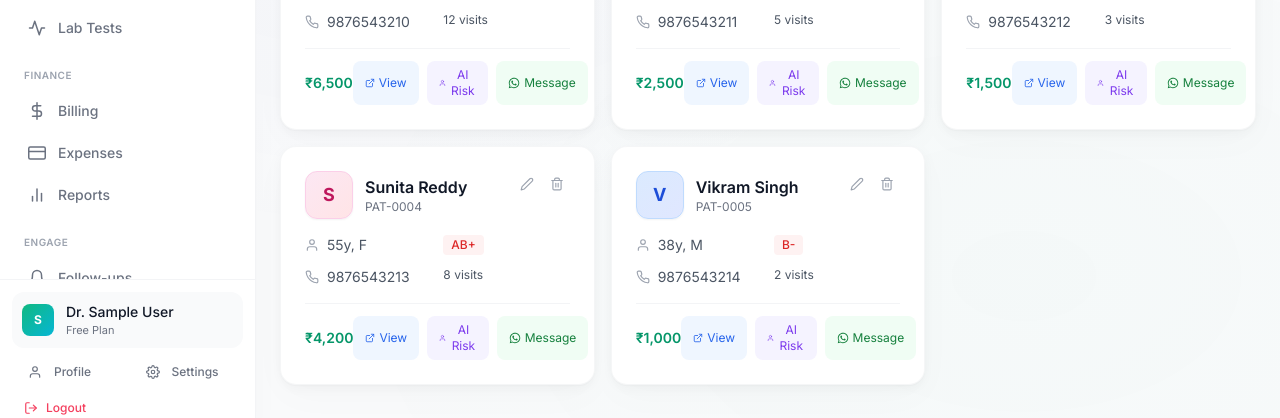
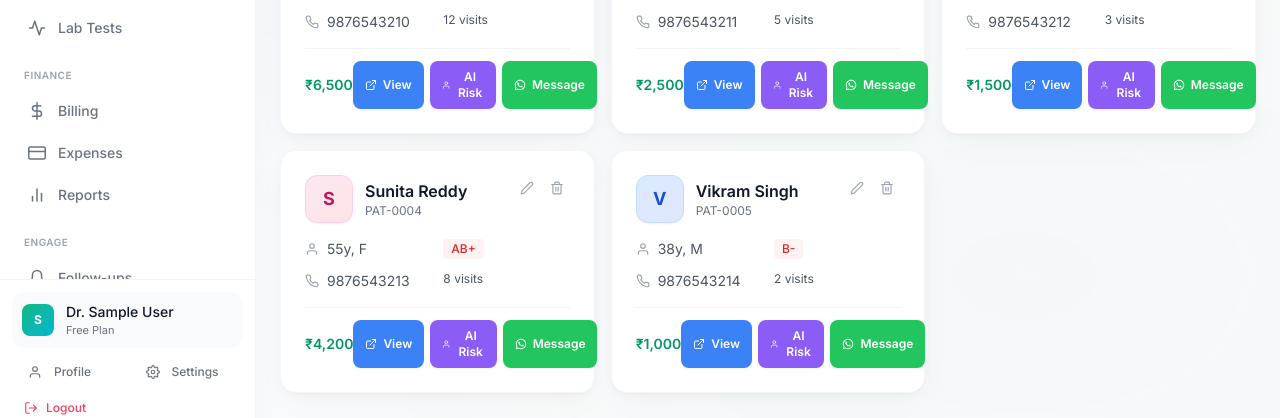
Before and after one commit to aadvikeashan30-ctrl/medicalapplication, a React (Vite) app in the folder web/: page /patients in a window 1280 px wide. Shown: the part 364-782 px from the top of the page. Built offline with nearby package versions, Linux system fonts and the light colour scheme; no server answers; sample sign-in values are in the browser's storage.

Commit message:
fix: View/AI Risk/Message are solid colored clickable buttons now

```diff
--- a/web/src/pages/Patients.jsx
+++ b/web/src/pages/Patients.jsx
@@ -270,28 +270,28 @@ export default function Patients() {
                 <span className="text-sm font-semibold text-emerald-600">
                   ₹{Number(p.totalBilled || 0).toLocaleString('en-IN')}
                 </span>
-                <div className="flex gap-2">
+                <div className="flex gap-1.5">
                   <Link
                     to={`/patients/${p._id}`}
-                    className="text-xs bg-blue-50 text-blue-600 px-3 py-1.5 rounded-lg hover:bg-blue-100 flex items-center gap-1"
+                    className="inline-flex items-center gap-1.5 text-xs font-semibold px-3 py-2 rounded-lg bg-blue-500 text-white hover:bg-blue-600 shadow-sm transition-all hover:shadow-md active:scale-95"
                   >
-                    <FiExternalLink className="text-[10px]" /> View
+                    <FiExternalLink className="text-xs" /> View
                   </Link>
                   <button
                     onClick={() => setRiskPatient(riskPatient?._id === p._id ? null : p)}
-                    className={`text-xs px-3 py-1.5 rounded-lg flex items-center gap-1 transition-colors ${
+                    className={`inline-flex items-center gap-1.5 text-xs font-semibold px-3 py-2 rounded-lg shadow-sm transition-all hover:shadow-md active:scale-95 ${
                       riskPatient?._id === p._id
-                        ? 'bg-violet-100 text-violet-700'
-                        : 'bg-violet-50 text-violet-600 hover:bg-violet-100'
+                        ? 'bg-violet-600 text-white'
+                        : 'bg-violet-500 text-white hover:bg-violet-600'
                     }`}
                   >
-                    <FiUser className="text-[10px]" /> AI Risk
+                    <FiUser className="text-xs" /> AI Risk
                   </button>
                   <button
                     onClick={() => setWhatsappPatient(p)}
-                    className="text-xs bg-green-50 text-green-700 px-3 py-1.5 rounded-lg hover:bg-green-100 flex items-center gap-1"
+                    className="inline-flex items-center gap-1.5 text-xs font-semibold px-3 py-2 rounded-lg bg-green-500 text-white hover:bg-green-600 shadow-sm transition-all hover:shadow-md active:scale-95"
                   >
-                    <FaWhatsapp /> Message
+                    <FaWhatsapp className="text-xs" /> Message
                   </button>
                 </div>
               </div>
```
